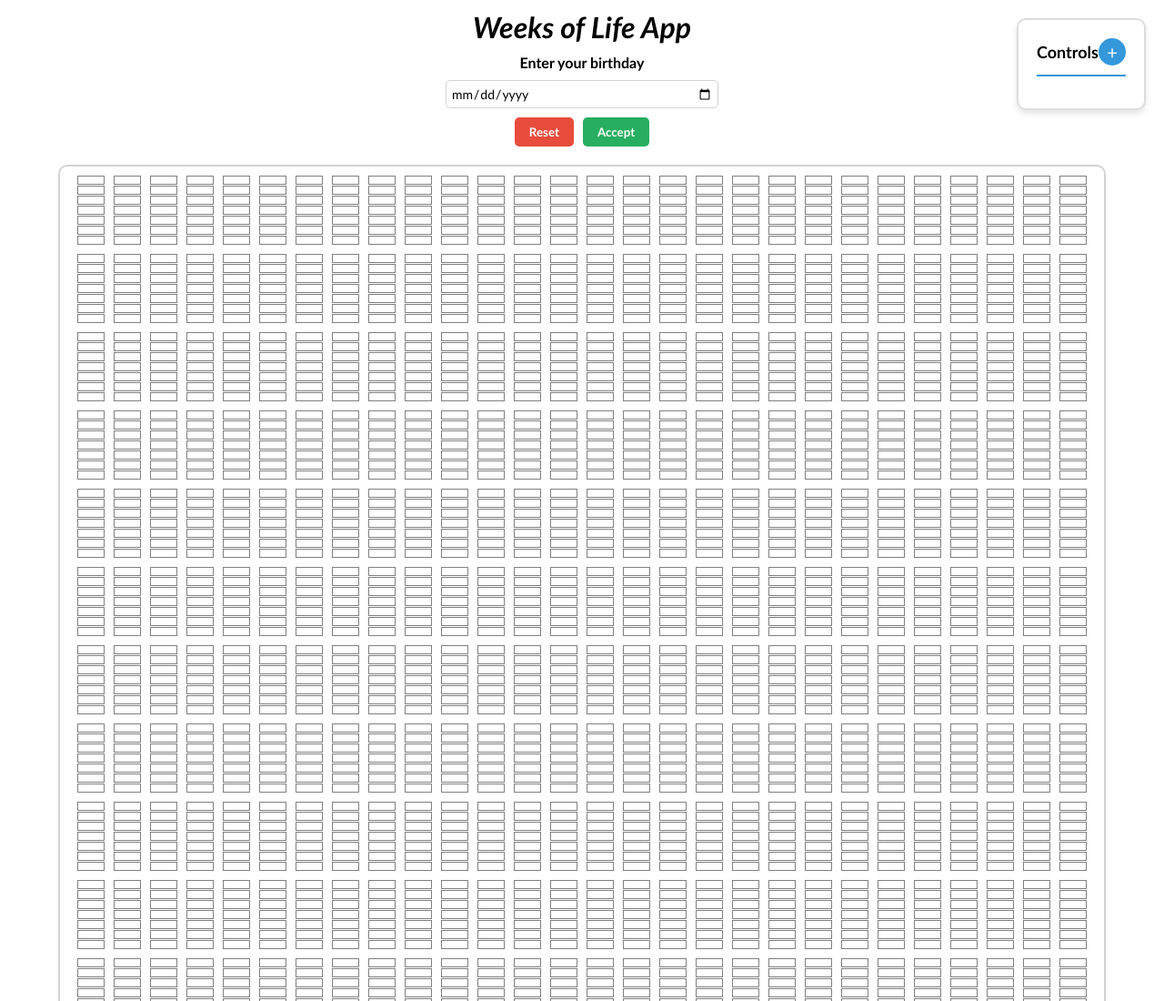
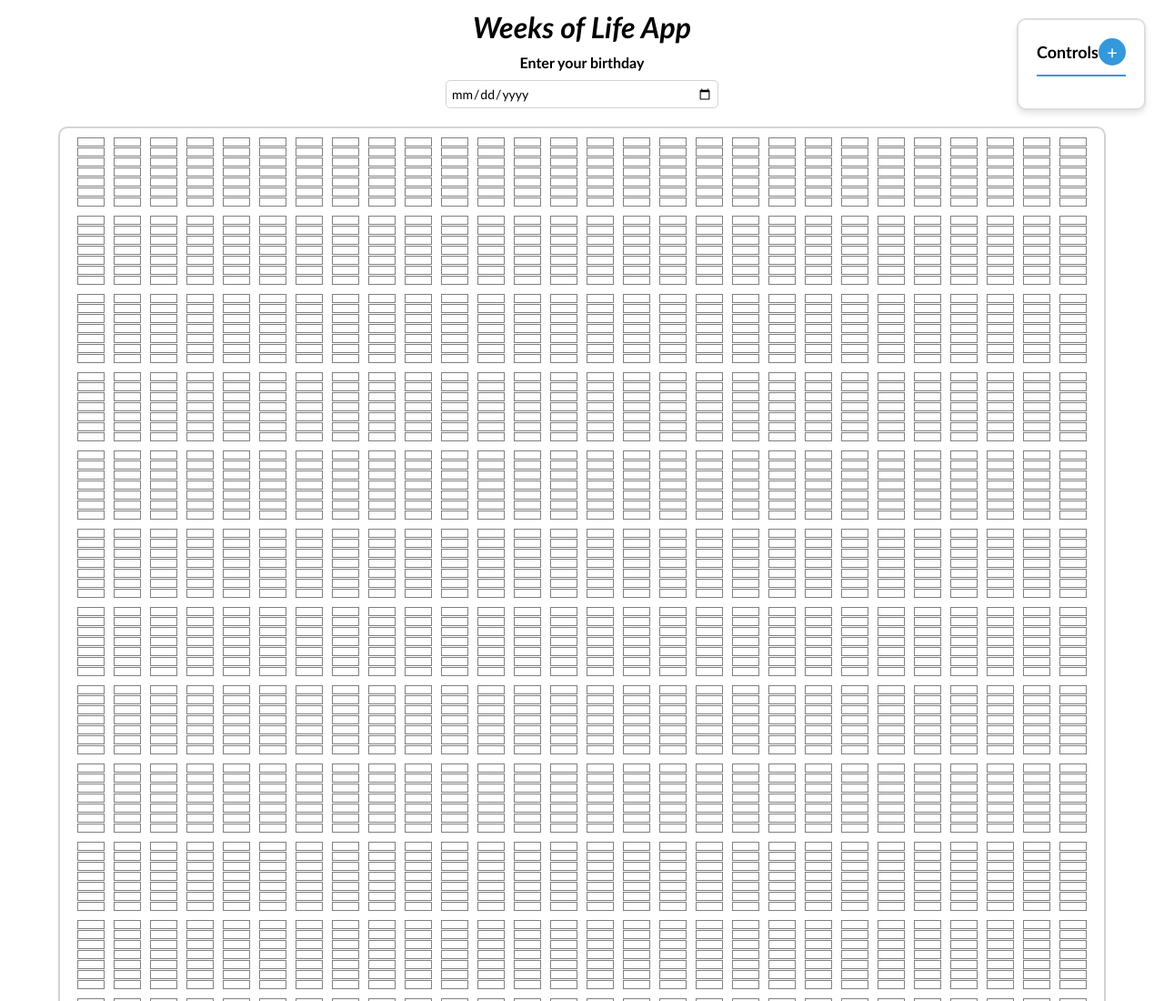
Before and after one commit to llampiez/weeks-of-life, a plain HTML site: page index.html in a window 1280 px wide. Shown: the top 1100 px of the page at 91% size. Drawn offline with Linux system fonts and the light colour scheme.

Commit message:
Remove date input buttons and simplify birthday handling logic

```diff
--- a/index.html
+++ b/index.html
@@ -60,10 +60,6 @@
         <div class="birthday-container">
           <label>Enter your birthday</label>
           <input type="date" class="date-input" required />
-          <div class="date-buttons">
-            <button class="reset-button">Reset</button>
-            <button class="accept-button">Accept</button>
-          </div>
         </div>
         <p class="remaining-days"></p>
       </header>
--- a/style.css
+++ b/style.css
@@ -256,39 +256,6 @@ body {
   width: 100%;
 }
 
-.date-buttons {
-  display: flex;
-  justify-content: center;
-  gap: 10px;
-}
-
-.date-buttons button {
-  padding: 8px 16px;
-  border: none;
-  border-radius: 5px;
-  cursor: pointer;
-  font-weight: bold;
-  transition: background-color 0.3s;
-}
-
-.reset-button {
-  background-color: #e74c3c;
-  color: white;
-}
-
-.reset-button:hover {
-  background-color: #c0392b;
-}
-
-.accept-button {
-  background-color: #27ae60;
-  color: white;
-}
-
-.accept-button:hover {
-  background-color: #229954;
-}
-
 .header {
   width: 300px;
   margin: 10px auto 10px auto;
--- a/weeks-of-life.js
+++ b/weeks-of-life.js
@@ -305,7 +305,10 @@ function paintLifeProgress(birthdayString, socialMediaHoursPerDay) {
     if (requiredFullDays !== undefined) {
       if (fullDays >= requiredFullDays) {
         dayElement.className = 'day day-social-media-full';
-      } else if (fullDays === requiredFullDays - 1 && partialDayPercentage > 0) {
+      } else if (
+        fullDays === requiredFullDays - 1 &&
+        partialDayPercentage > 0
+      ) {
         dayElement.className = 'day day-social-media-partial';
         dayElement.style.background = `linear-gradient(to right, #FF69B4 ${partialDayPercentage}%, white ${partialDayPercentage}%)`;
         dayElement.style.border = '1px solid gray';
@@ -327,11 +330,6 @@ function paintLifeProgress(birthdayString, socialMediaHoursPerDay) {
   const dayBeforeDeath = new Date(deathDate);
   dayBeforeDeath.setDate(dayBeforeDeath.getDate() - 1);
   dayBeforeDeath.setHours(0, 0, 0, 0);
-
-  const totalDaysFromTodayToBeforeDeath =
-    Math.floor(
-      (dayBeforeDeath.getTime() - today.getTime()) / (1000 * 60 * 60 * 24),
-    ) + 1;
 
   const daysInCurrentPartialWeek = Math.floor(
     (nextMonday.getTime() - today.getTime()) / (1000 * 60 * 60 * 24),
@@ -382,7 +380,9 @@ function paintLifeProgress(birthdayString, socialMediaHoursPerDay) {
     usableDaysInCurrentWeek + usableDaysInCompleteWeeks + usableDaysInFinalWeek;
 
   const remainingDaysElement = document.querySelector('.remaining-days');
-  remainingDaysElement.textContent = `Remaining days of life: ${Math.round(usableDaysRemaining * 100) / 100} days`;
+  remainingDaysElement.textContent = `Remaining days of life: ${
+    Math.round(usableDaysRemaining * 100) / 100
+  } days`;
 }
 
 function clearLifeProgress() {
@@ -401,8 +401,6 @@ function initializeApp() {
   renderWeeksGrid();
 
   const dateInput = document.querySelector('.date-input');
-  const resetButton = document.querySelector('.reset-button');
-  const acceptButton = document.querySelector('.accept-button');
   const filterButton = document.querySelector('.filter-button');
   const filterLostButton = document.querySelector('.filter-lost-button');
   const phoneUsageButtons = document.querySelectorAll('.phone-usage-btn');
@@ -421,12 +419,19 @@ function initializeApp() {
   let phoneUsageHours = 2.5;
   let isPanelCollapsed = true;
   let recalculateTimeout = null;
+  let birthdayTimeout = null;
 
   floatingPanel.classList.add('collapsed');
   togglePanelBtn.textContent = '+';
 
-  resetButton.addEventListener('click', () => {
-    dateInput.value = '';
+  dateInput.addEventListener('change', () => {
+    const birthdayString = dateInput.value;
+
+    if (birthdayTimeout) {
+      clearTimeout(birthdayTimeout);
+    }
+
+    if (!birthdayString) {
       clearLifeProgress();
 
       if (isFiltered) {
@@ -452,19 +457,16 @@ function initializeApp() {
         if (lastDay) {
           lastDay.classList.remove('hidden-lost');
         }
+        allWeeks.forEach((weekElement) => {
+          weekElement.classList.remove('hidden-empty');
+        });
         isLostFiltered = false;
         filterLostButton.textContent = 'Hide Lost Days';
       }
-  });
-
-  acceptButton.addEventListener('click', () => {
-    const birthdayString = dateInput.value;
-
-    if (!birthdayString) {
-      alert('Please enter your birthday');
       return;
     }
 
+    birthdayTimeout = setTimeout(() => {
       const birthDate = new Date(birthdayString + 'T00:00:00');
       const today = new Date();
       const minDate = new Date('1900-01-01T00:00:00');
@@ -494,6 +496,7 @@ function initializeApp() {
       renderWeeksGrid(birthDate);
 
       paintLifeProgress(birthdayString, phoneUsageHours);
+    }, 1000);
   });
 
   filterButton.addEventListener('click', () => {
```
Lines whose indentation alone changed are shown as unchanged.
